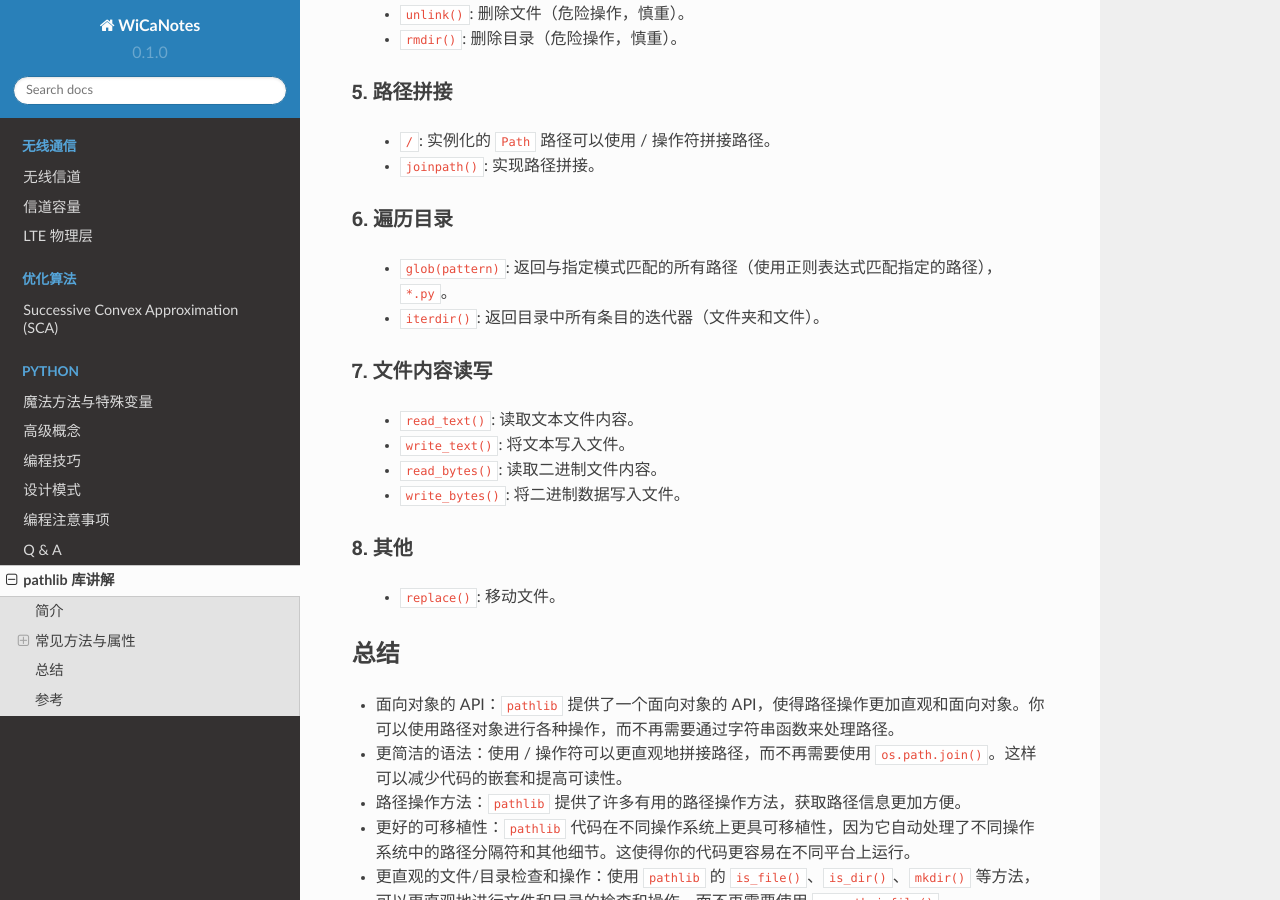
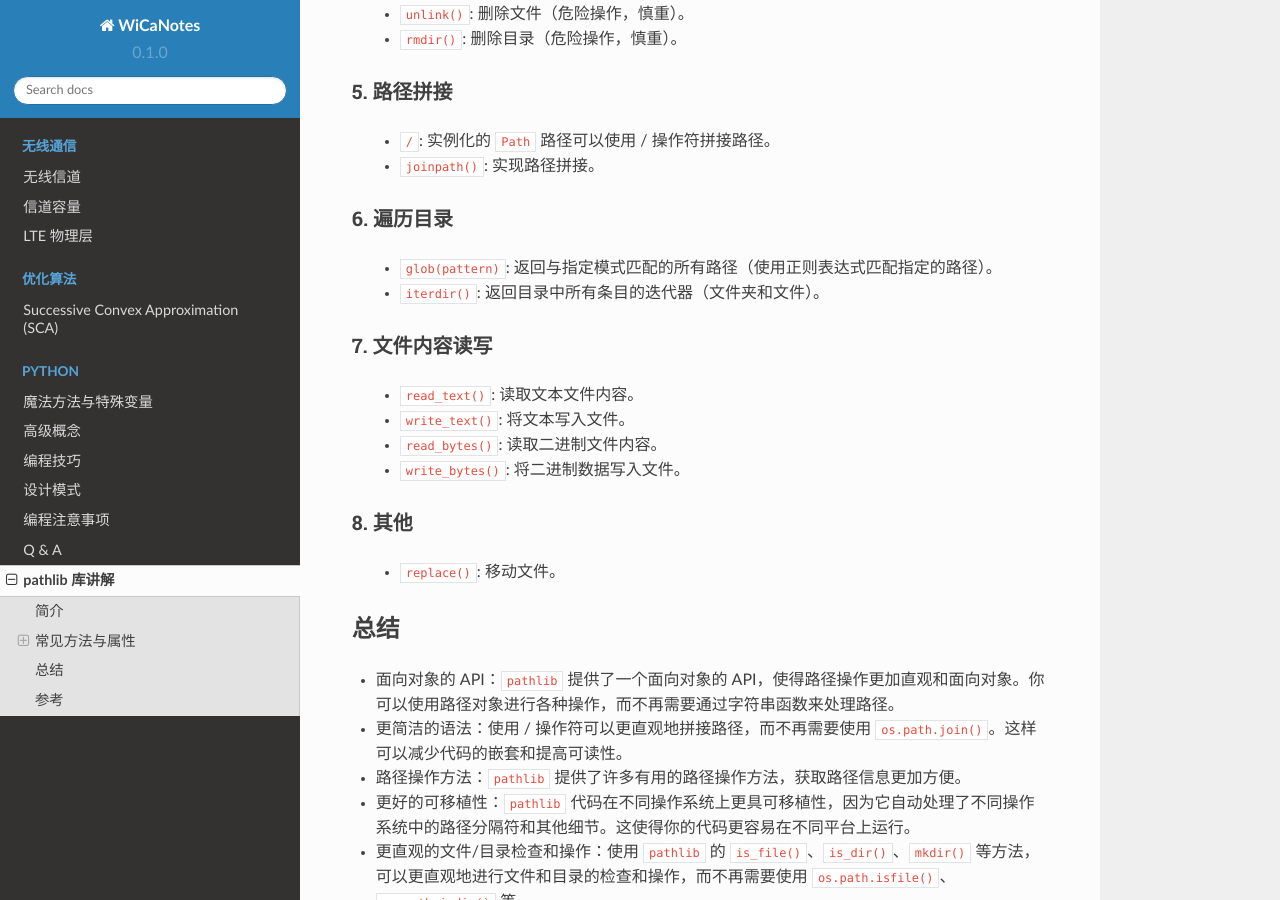
Before and after one commit to boyin96/WiCaNotes, a Sphinx documentation site: the page built from docs/source/pathlib.rst, in a window 1280 px wide and 900 px high, scrolled down 1450 px. Built offline with Sphinx 7.4.7 and the Read the Docs theme 2.0.0, drawn with Linux system fonts in a browser that asks for light colours.

```diff
--- a/docs/source/pathlib.rst
+++ b/docs/source/pathlib.rst
@@ -66,7 +66,7 @@ pathlib 库讲解
 6. 遍历目录
 ^^^^^^^^^^^^^^^^^^^
 
-   - ``glob(pattern)``: 返回与指定模式匹配的所有路径（使用正则表达式匹配指定的路径），``*.py``。
+   - ``glob(pattern)``: 返回与指定模式匹配的所有路径（使用正则表达式匹配指定的路径）。
    - ``iterdir()``: 返回目录中所有条目的迭代器（文件夹和文件）。
 
 7. 文件内容读写
```
